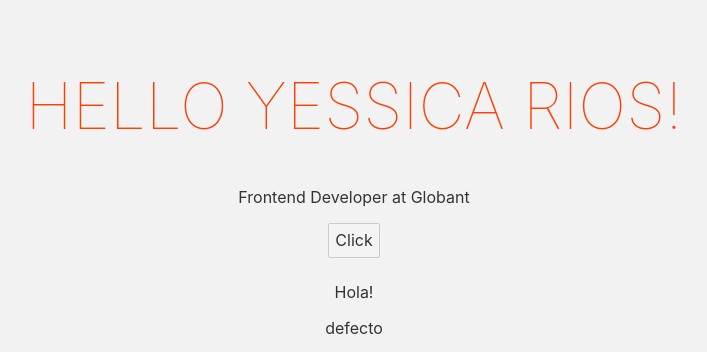
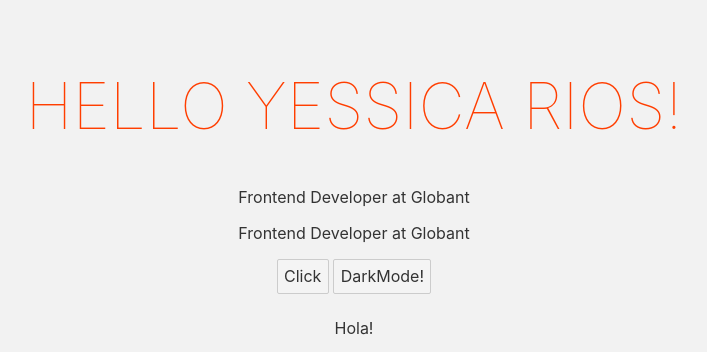
Before and after one commit to yskrios/svelte, a Svelte app: page / in a window 1280 px wide. Shown: the top 352 px of the page, without its empty margins (286-993 px from the left). Built offline with nearby package versions, Linux system fonts and the light colour scheme.

Commit message:
agregando condicional

```diff
--- a/src/App.svelte
+++ b/src/App.svelte
@@ -32,6 +32,11 @@
     --theme-color: purple;
   }
 
+  :global(body.dark-mode) {
+    background-color: #1d3040;
+    color: #bfc2c7;
+  }
+
   main {
     text-align: center;
     padding: 1em;
--- a/src/components/About.svelte
+++ b/src/components/About.svelte
@@ -1,9 +1,14 @@
 <script>
   let someText = "Frontend Developer at Globant";
   let count = 0;
-
+  let styles = { darkMode: false };
   function handleClick() {
     count += 1;
+  }
+
+  function toggle() {
+    styles.darkMode = !styles.darkMode;
+    window.document.body.classList.toggle("dark-mode");
   }
 </script>
 
@@ -11,7 +16,13 @@
   <p>
     {someText}
   </p>
-  <button on:click={handleClick}> Click{count === 0 ? "" : count} </button>
+  {#if !styles.darkMode}
+    <p>{someText}</p>
+  {:else}
+    <p>Hello dark-mode</p>
+  {/if}
+  <button on:click={handleClick}> Click {count === 0 ? "" : count} </button>
+  <button on:click={toggle}> DarkMode! </button>
 </div>
 
 <style>
```
